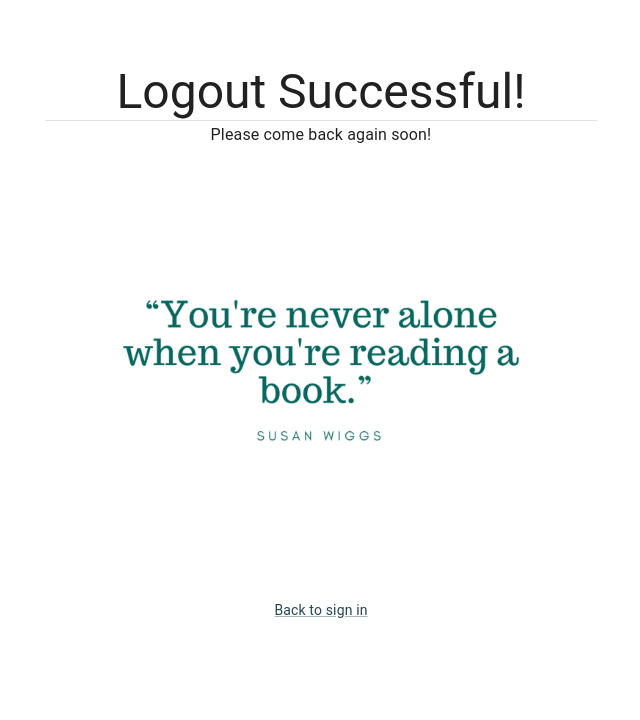
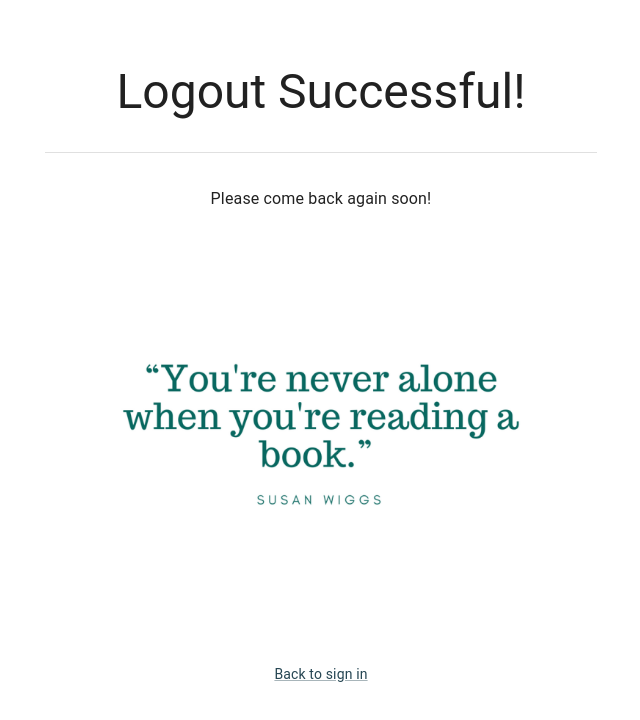
Before and after one commit to FRIDAYAI-E/Mini_Library, a React (Create React App) app in the folder client/: page /logout in a window 1280 px wide. Shown: the top 720 px of the page, without its empty margins (319-959 px from the left). Built offline with nearby package versions, Linux system fonts and the light colour scheme; no server answers.

Commit message:
logout page edited

```diff
--- a/client/src/components/LogoutPage.jsx
+++ b/client/src/components/LogoutPage.jsx
@@ -43,7 +43,9 @@ export default function Logout() {
           <Typography component="h1" variant="h3">
             Logout Successful!
           </Typography>
+          <Box m={1} pt={2}></Box>
           <Divider />
+          <Box m={1} pt={2}></Box>
           <Typography component="h1" variant="subtitle1">
             Please come back again soon!
           </Typography>
```
